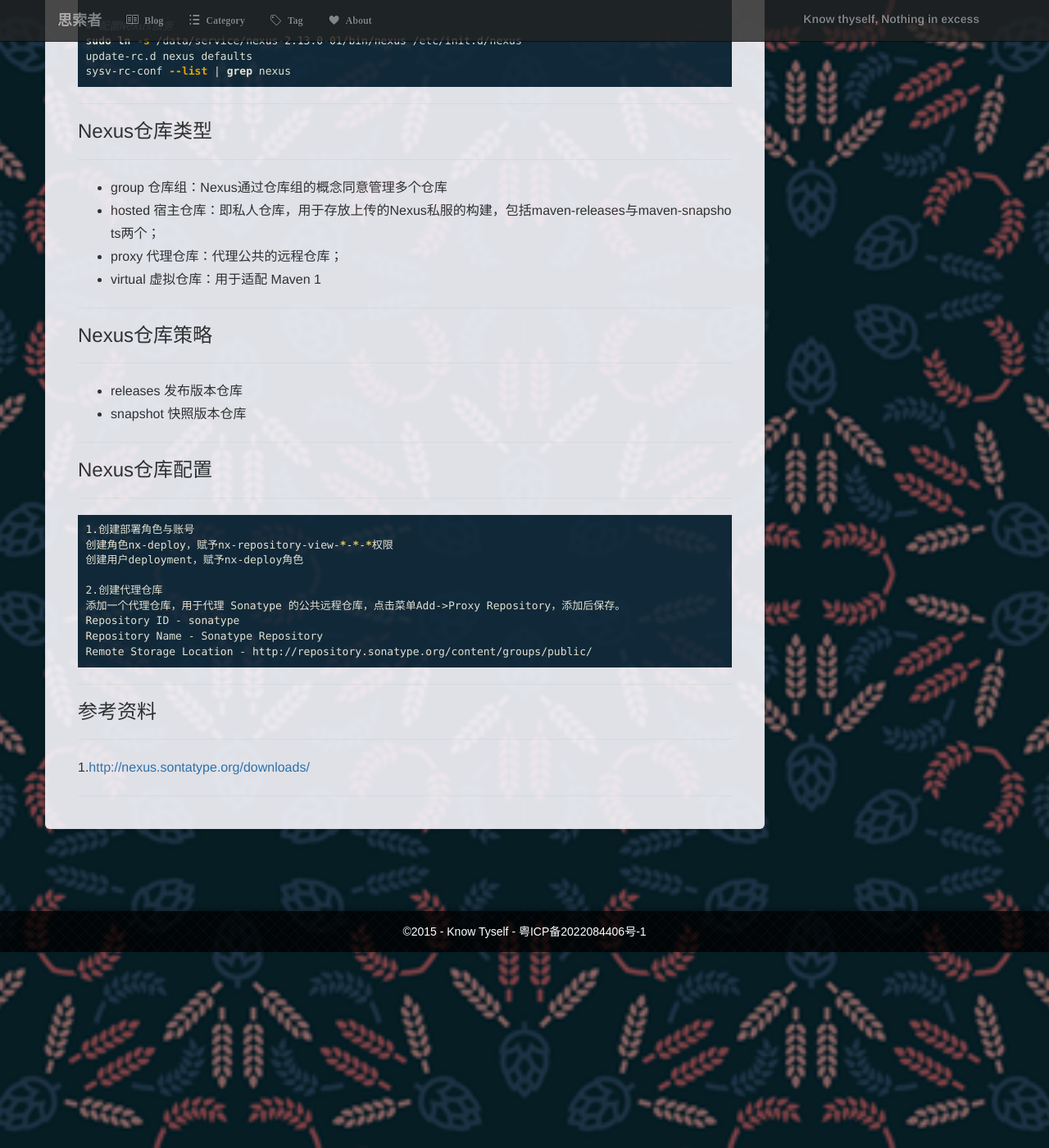
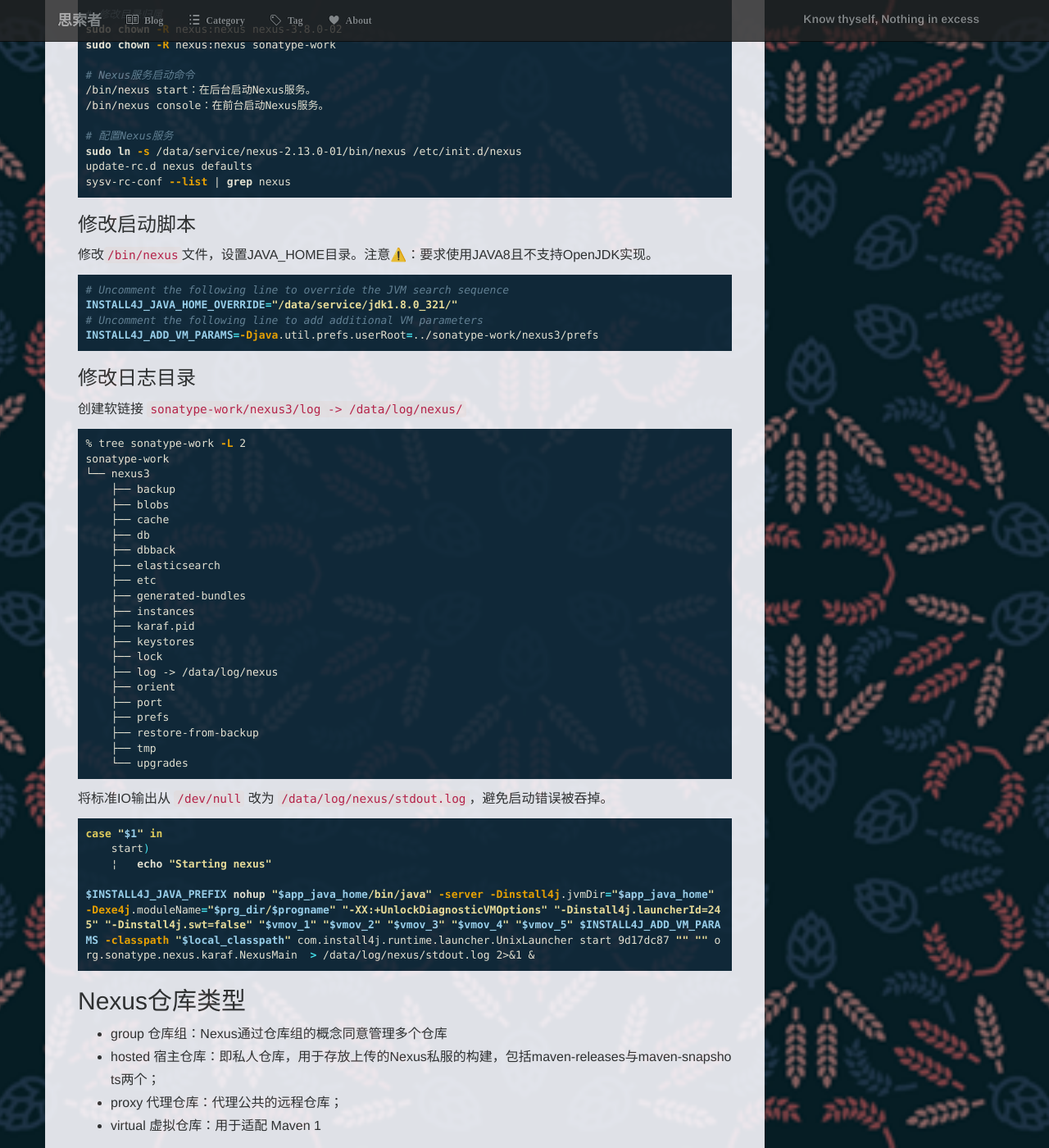
Before and after one commit to liushoukai/liushoukai.github.io, a Jekyll site: the page built from _posts/2020-04-04-java-maven-nexus.md, in a window 1280 px wide and 1400 px high, scrolled down 630 px. Shown: the whole window at 82% size. Built offline with Jekyll 4.4.1, drawn with Linux system fonts in a browser that asks for light colours; comment, search, counter and statistics services are not loaded; some of the changed text lies outside the part shown.

Commit message:
Update posts

````diff
--- a/_posts/2020-04-04-java-maven-nexus.md
+++ b/_posts/2020-04-04-java-maven-nexus.md
@@ -1,19 +1,23 @@
 ---
 layout: post
-title: Maven搭建Nexus仓库
+title: 搭建Nexus仓库
 categories: java
 tags: java maven nexus
 ---
 
-### Nexus 安装配置
+## Nexus 安装配置
 
----
+[NEXUS REPOSITORY MANAGER 3 系统配置要求]
+(https://help.sonatype.com/repomanager3/product-information/sonatype-nexus-repository-system-requirements){:target="_blank"}
 
-Nexus下载地址
+### Nexus下载地址
+
 [http://nexus.sontatype.org/downloads/][1]{:target="_blank"}
 
 - Nexus默认端口：8081，通过`conf/nexus.properties`修改服务端口
 - Nexus默认账号：admin/admin123
+
+### Nexus运行用户
 
 ```shell
 # 创建nexus用户（注意⚠️：Nexus会使用运行程序用户的home目录，用于创建锁，因此必须创建用户的home目录）
@@ -33,31 +37,69 @@
 sysv-rc-conf --list | grep nexus
 ```
 
----
+### 修改启动脚本
 
-### Nexus仓库类型
+修改`/bin/nexus`文件，设置JAVA_HOME目录。注意⚠️：要求使用JAVA8且不支持OpenJDK实现。
 
----
+```shell
+# Uncomment the following line to override the JVM search sequence
+INSTALL4J_JAVA_HOME_OVERRIDE="/data/service/jdk1.8.0_321/"
+# Uncomment the following line to add additional VM parameters
+INSTALL4J_ADD_VM_PARAMS=-Djava.util.prefs.userRoot=../sonatype-work/nexus3/prefs
+```
+
+### 修改日志目录
+
+创建软链接 `sonatype-work/nexus3/log -> /data/log/nexus/`
+
+```shell
+% tree sonatype-work -L 2
+sonatype-work
+└── nexus3
+    ├── backup
+    ├── blobs
+    ├── cache
+    ├── db
+    ├── dbback
+    ├── elasticsearch
+    ├── etc
+    ├── generated-bundles
+    ├── instances
+    ├── karaf.pid
+    ├── keystores
+    ├── lock
+    ├── log -> /data/log/nexus
+    ├── orient
+    ├── port
+    ├── prefs
+    ├── restore-from-backup
+    ├── tmp
+    └── upgrades
+```
+
+将标准IO输出从 `/dev/null` 改为 `/data/log/nexus/stdout.log`，避免启动错误被吞掉。
+
+```shell
+case "$1" in
+    start)
+    ¦   echo "Starting nexus"
+
+$INSTALL4J_JAVA_PREFIX nohup "$app_java_home/bin/java" -server -Dinstall4j.jvmDir="$app_java_home" -Dexe4j.moduleName="$prg_dir/$progname" "-XX:+UnlockDiagnosticVMOptions" "-Dinstall4j.launcherId=245" "-Dinstall4j.swt=false" "$vmov_1" "$vmov_2" "$vmov_3" "$vmov_4" "$vmov_5" $INSTALL4J_ADD_VM_PARAMS -classpath "$local_classpath" com.install4j.runtime.launcher.UnixLauncher start 9d17dc87 "" "" org.sonatype.nexus.karaf.NexusMain  > /data/log/nexus/stdout.log 2>&1 &
+```
+
+## Nexus仓库类型
 
 - group 仓库组：Nexus通过仓库组的概念同意管理多个仓库
 - hosted 宿主仓库：即私人仓库，用于存放上传的Nexus私服的构建，包括maven-releases与maven-snapshots两个；
 - proxy 代理仓库：代理公共的远程仓库；
 - virtual 虚拟仓库：用于适配 Maven 1
 
----
-
-### Nexus仓库策略
-
----
+## Nexus仓库策略
 
 - releases 发布版本仓库
 - snapshot 快照版本仓库
 
----
-
-### Nexus仓库配置
-
----
+## Nexus仓库配置
 
 ```shell
 1.创建部署角色与账号
@@ -71,11 +113,7 @@
 Remote Storage Location - http://repository.sonatype.org/content/groups/public/
 ```
 
----
-
-### 参考资料
-
----
+## 参考资料
 
 1.[http://nexus.sontatype.org/downloads/][1]{:target="_blank"}
 
````
